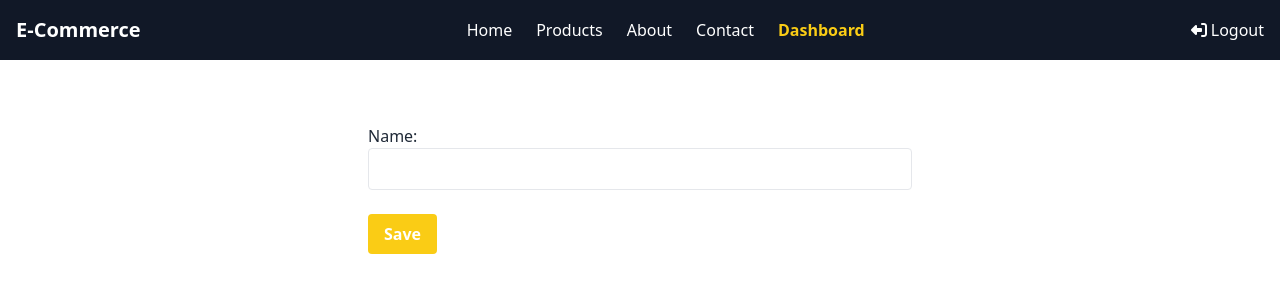
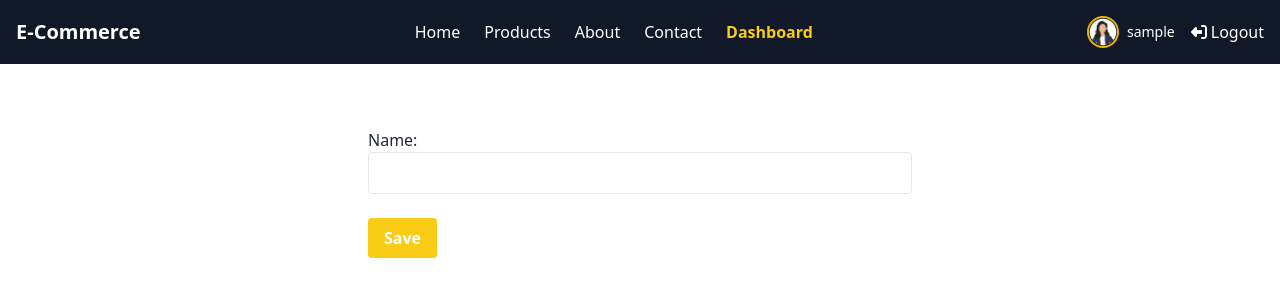
Before and after one commit to Naira98/e-commerce-django, a Django app: page /dashboard/products/new_category/ in a window 1280 px wide. Shown: the top 300 px of the page. Run offline with Django 5.2, Linux system fonts and the light colour scheme; the visitor is signed in with stand-in values (Sample User, id 1); some libraries are stand-ins or nearby versions.

Commit message:
add profile picture

```diff
--- a/accounts/froms.py
+++ b/accounts/froms.py
@@ -1,5 +1,5 @@
 from django.forms import ModelForm
-from django.contrib.auth.forms import UserCreationForm, SetPasswordMixin
+from django.contrib.auth.forms import UserCreationForm
 from django.contrib.auth.hashers import make_password
 from .models import CustomUser
 
@@ -7,12 +7,11 @@ from .models import CustomUser
 class UserForm(UserCreationForm):
     class Meta:
         model = CustomUser
-        fields = ("username", "email", "password1", "password2")
+        fields = ["username", "email", "password1", "password2", "profile_picture"]
 
     def __init__(self, *args, **kwargs):
         super().__init__(*args, **kwargs)
 
-        # Tailwind-style classes for all fields
         for field_name, field in self.fields.items():
             field.widget.attrs.update(
                 {
--- a/accounts/models.py
+++ b/accounts/models.py
@@ -4,8 +4,5 @@ from django.db import models
 
 class CustomUser(AbstractUser):
     profile_picture = models.ImageField(
-        upload_to="accounts/profile_pictures/%y/%m/%d",
-        null=True,
-        blank=True,
-        default="accounts/default_avatar.webp",
+        upload_to="product_images/", null=True, blank=True
     )
--- a/templates/components/navbar.html
+++ b/templates/components/navbar.html
@@ -1,3 +1,4 @@
+{% load static %}
 <nav class="bg-gray-900 text-white py-4">
   <div class="max-w-7xl mx-auto flex items-center justify-between px-4">
     <!-- Logo -->
@@ -20,6 +21,17 @@
     <!-- Login/Logout -->
     <div class="hidden md:flex items-center space-x-4">
       {% if request.user.is_authenticated %}
+        <!-- User Info -->
+        <div class="flex items-center space-x-2">
+          {% if request.user.profile_picture %}
+            <img src="{{ request.user.profile_picture.url }}" alt="avatar" class="w-8 h-8 rounded-full object-cover border-2 border-yellow-500" />
+          {% else %}
+            <img src="{% static 'images/accounts/default_avatar.webp' %}" alt="default" class="w-8 h-8 rounded-full object-cover border-2 border-yellow-500" />
+          {% endif %}
+          <span class="text-sm text-white">{{ request.user.username }}</span>
+        </div>
+
+        <!-- Logout Button -->
         <form method="post" action="{% url 'logout' %}">
           {% csrf_token %}
           <button type="submit" class="hover:text-yellow-400 flex items-center gap-1">
@@ -30,9 +42,9 @@
         <a href="{% url 'login' %}" class="hover:text-yellow-400 flex items-center gap-1">
           <i class="fa-solid fa-right-to-bracket"></i> Login
         </a>
-
       {% endif %}
     </div>
+
 
     <!-- Mobile Menu Toggle -->
     <div class="md:hidden">
--- a/templates/registration/register.html
+++ b/templates/registration/register.html
@@ -7,7 +7,7 @@
 <div class="max-w-md mx-auto mt-20 p-8 bg-gray-100 rounded-lg shadow-lg">
   <h2 class="text-3xl font-bold mb-8 text-center text-gray-900">Create an Account</h2>
 
-  <form method="post" class="space-y-6">
+  <form method="post" class="space-y-6" enctype="multipart/form-data">
     {% csrf_token %}
 
     {% if form.errors %}
```
Also changed, not shown: static/images/accounts/default_avatar.webp (added).
